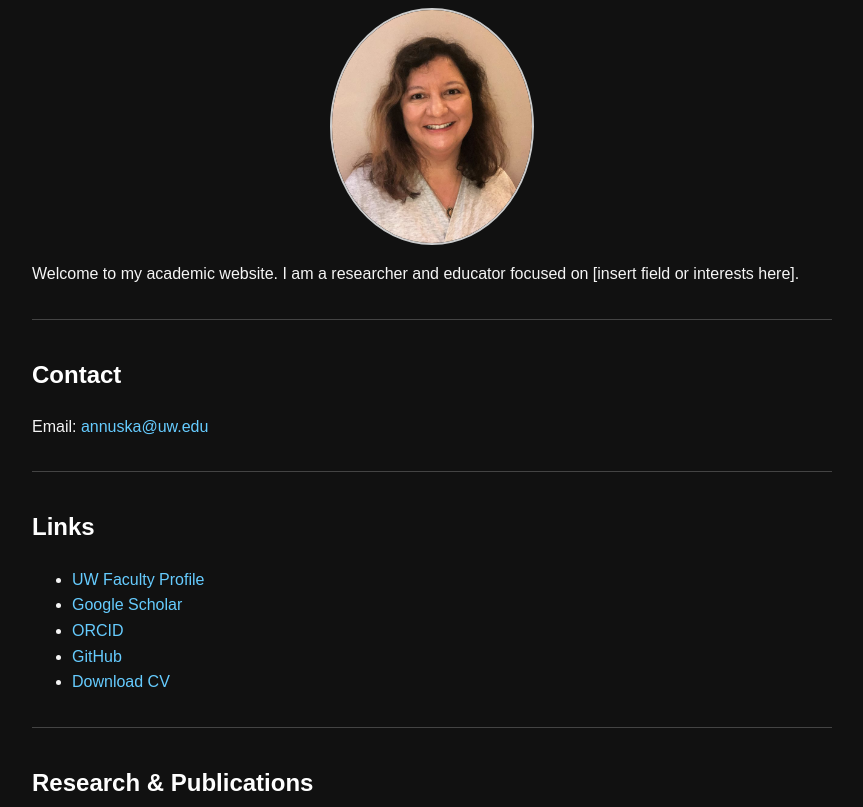
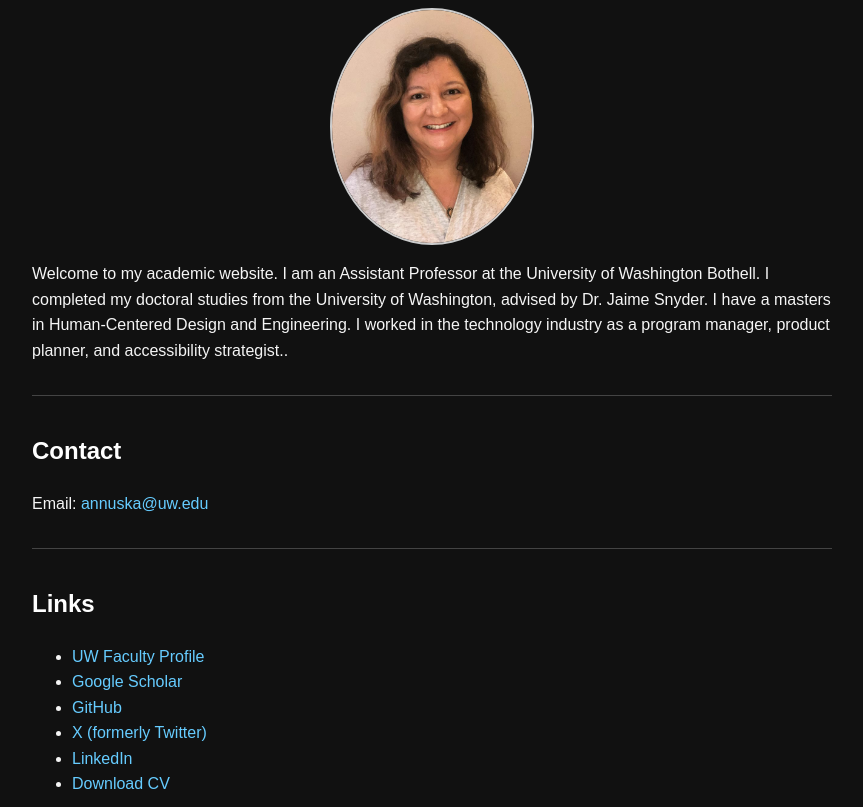
Before and after one commit to danper2024/annsuka-zolyomi-site, a plain HTML site: page index.html in a window 1280 px wide. Shown: the part 145-952 px from the top of the page, without its empty margins (208-1071 px from the left). Drawn offline with Linux system fonts and the light colour scheme.

Commit message:
Update index.html

```diff
--- a/index.html
+++ b/index.html
@@ -11,7 +11,7 @@
   <h1>Annuska Zolyomi</h1>
   <img src="annuska.jpg" alt="Annuska Zolyomi">
 
-  <p>Welcome to my academic website. I am a researcher and educator focused on [insert field or interests here].</p>
+  <p>Welcome to my academic website. I am an Assistant Professor at the University of Washington Bothell. I completed my doctoral studies from the University of Washington, advised by Dr. Jaime Snyder. I have a masters in Human-Centered Design and Engineering. I worked in the technology industry as a program manager, product planner, and accessibility strategist..</p>
 
   <hr>
 
@@ -22,10 +22,11 @@
 
   <h2>Links</h2>
   <ul>
-    <li><a href="https://faculty.washington.edu/annuska">UW Faculty Profile</a></li>
-    <li><a href="https://scholar.google.com/citations?user=XXXX">Google Scholar</a></li>
-    <li><a href="https://orcid.org/0000-000X-XXXX-XXXX">ORCID</a></li>
-    <li><a href="https://github.com/annuska">GitHub</a></li>
+    <li><a href="https://www.uwb.edu/stem/faculty/css-faculty/azolyomi">UW Faculty Profile</a></li>
+    <li><a href="https://scholar.google.com/citations?hl=en&user=fCi4WuYAAAAJ">Google Scholar</a></li>
+    <li><a href="https://github.com/IDEALLab">GitHub</a></li>
+    <li><a href="https://twitter.com/AnnuskaP">X (formerly Twitter)</a></li>
+    <li><a href="https://www.linkedin.com/in/annuskap">LinkedIn</a></li>
     <li><a href="cv.pdf" download>Download CV</a></li>
   </ul>
 
```
